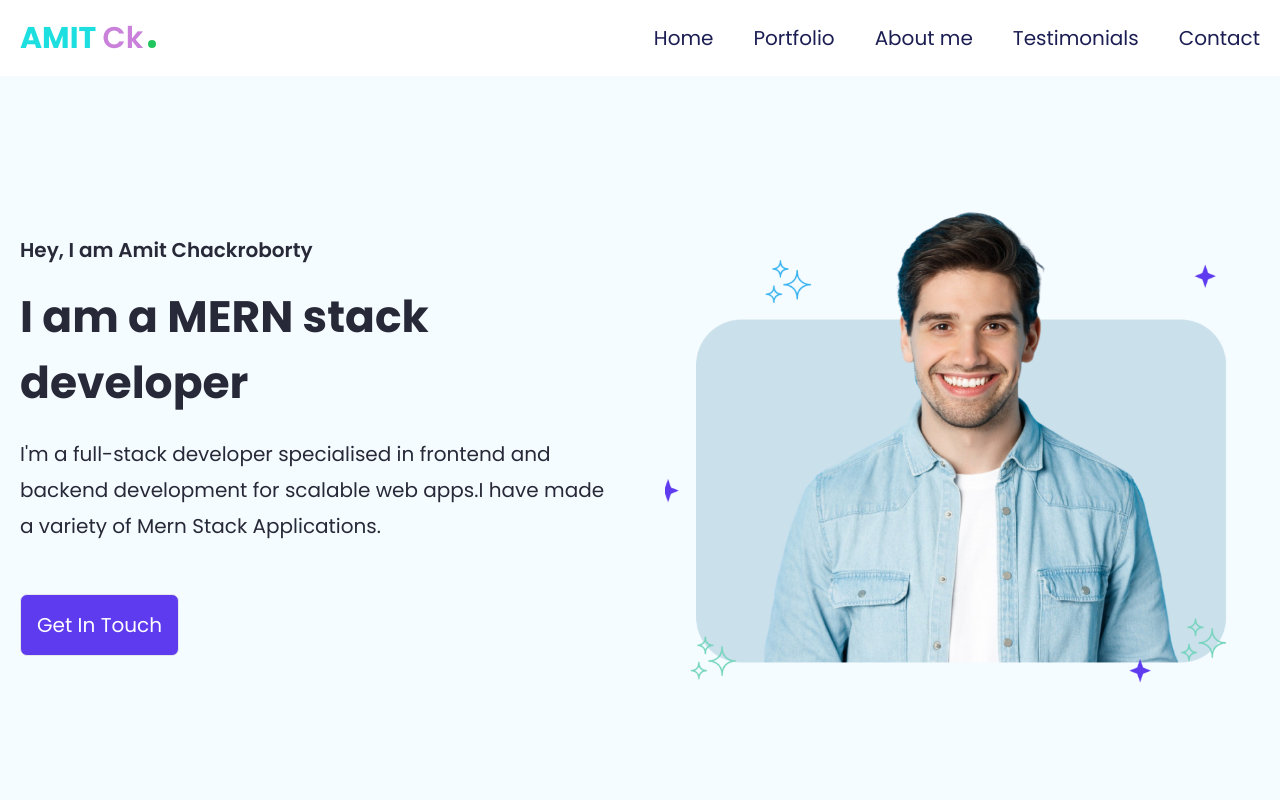
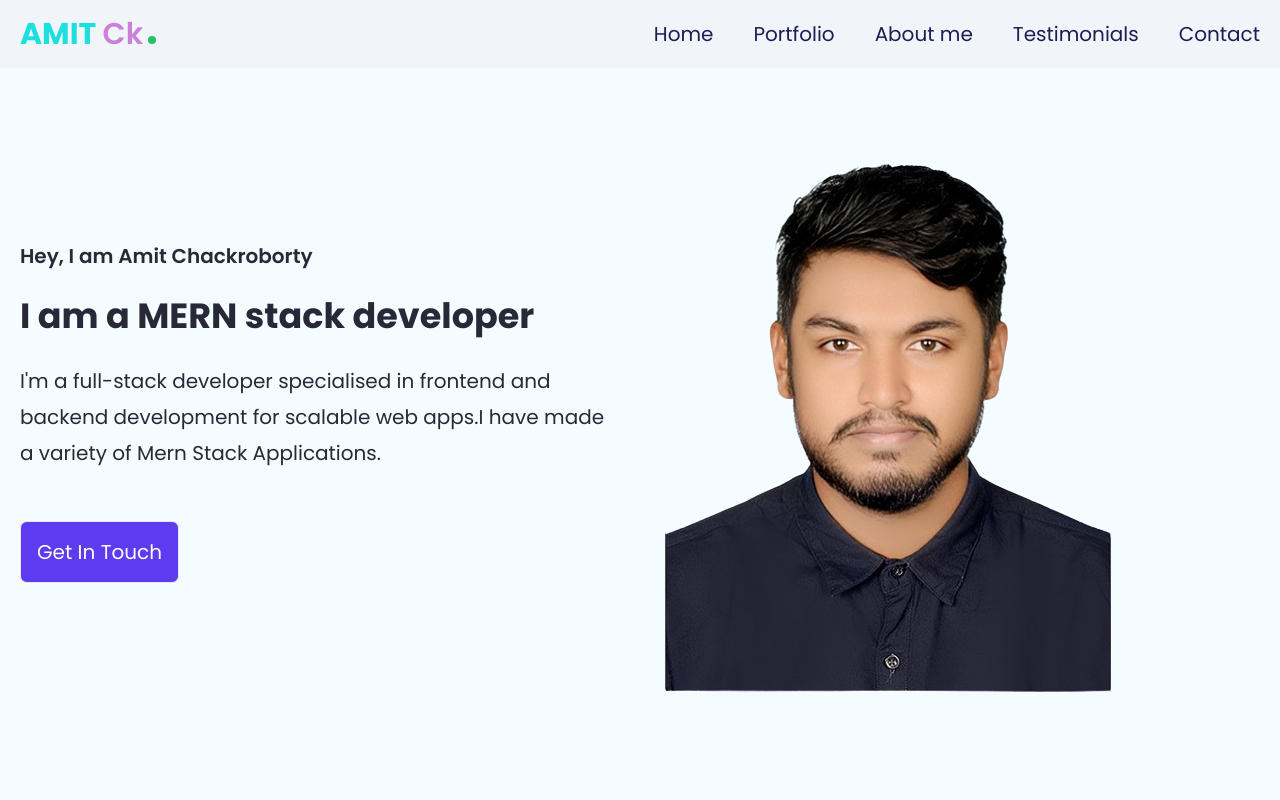
Before and after one commit to amitchackroborty04/Portfolio, a React (Vite) app: page / in a window 1280 px wide. Shown: the top 800 px of the page. Built offline with nearby package versions, Linux system fonts and the light colour scheme.

Commit message:
update data

```diff
--- a/package.json
+++ b/package.json
@@ -14,7 +14,8 @@
     "react": "^18.3.1",
     "react-dom": "^18.3.1",
     "react-icons": "^5.2.1",
-    "react-router-dom": "^6.24.0"
+    "react-router-dom": "^6.24.0",
+    "react-simple-typewriter": "^5.0.1"
   },
   "devDependencies": {
     "@types/react": "^18.3.3",
--- a/src/Components/Banner.jsx
+++ b/src/Components/Banner.jsx
@@ -3,20 +3,22 @@ import Continar from "./Continar";
 import Flex from "./Flex";
 import { Link } from "react-router-dom";
 
+
 const Banner = () => {
+
   return (
-    <section className="bg-[#F5FCFF] py-[133px]">
+    <section
+      data-aos="fade-up"
+      data-aos-duration="2000"
+      className="bg-[#F5FCFF] py-[133px]"
+    >
       <Continar>
         <Flex className="justify-between items-center flex-wrap lg:flex-nowrap gap-y-6">
-          <div
-            data-aos="fade-up"
-            data-aos-duration="2000"
-            className="w-full lg:w-[48%] text-center lg:text-left"
-          >
+          <div className="w-full lg:w-[48%] text-center lg:text-left">
             <h4 className="text-xl font-semibold text-[#282938] text-center lg:text-left">
               Hey, I am Amit Chackroborty
             </h4>
-            <h1 className="text-[35px] lg:text-[44px] font-bold text-[#282938] mt-5 text-center lg:text-left ">
+            <h1 className="text-[25px] lg:text-[35px] font-bold text-[#282938] mt-5 text-center lg:text-left ">
               I am a MERN stack developer
             </h1>
             <p className="text-base lg:text-[20px] font-normal text-[#282938] mt-5 text-center lg:text-left leading-9  ">
@@ -32,9 +34,8 @@ const Banner = () => {
               </Link>
             </div>
           </div>
-          <div  data-aos="fade-up"
-            data-aos-duration="2000" className=" wi-full lg:w-[48%] ">
-            <img src="banner.png" alt="banner" />
+          <div className=" wi-full lg:w-[48%]   ">
+            <img src="amit.png" alt="banner" />
           </div>
         </Flex>
       </Continar>
--- a/src/Components/ExpertiseItem.jsx
+++ b/src/Components/ExpertiseItem.jsx
@@ -2,7 +2,7 @@ import React from "react";
 
 const ExpertiseItem = ({ title, src }) => {
   return (
-    <div className="bg-[#F5FCFF]  shadow-xl hover:scale-95 duration-300 p-[32px]   ">
+    <div className="bg-[#F5FCFF]  shadow-xl hover:scale-95 duration-300 pt-3  h-[200px]   ">
       <div className="text-center flex justify-center ">
         <img className="w-[80px] h-[80px] bg-cover  rounded-full  " src={src} />
       </div>
--- a/src/Components/Navbar.jsx
+++ b/src/Components/Navbar.jsx
@@ -5,16 +5,28 @@ import { Link } from "react-router-dom";
 import { RiMenuLine } from "react-icons/ri";
 import { RxCross2 } from "react-icons/rx";
 
+
 const Navbar = () => {
+
   let [menu, setMemu] = useState(false);
 
   let handlemenu = () => {
     setMemu(!menu);
   };
+  let handlescrol = () => {
+    window.scroll({
+      top: 4400,
+
+      behavior: "smooth",
+    });
+    setMemu(false);
+  };
+
+
   return (
-    <nav className="py-5 ">
+    <nav className="py-4 fixed w-full z-50 bg-slate-100 ">
       <Continar>
-        <Flex className=" justify-between items-center">
+        <Flex className=" justify-between items-center ">
           <div className=" relative">
             <Link>
               <h1 className="text-xl lg:text-3xl font-bold text-[#1edfdf] cursor-pointer select-none">
@@ -42,7 +54,10 @@ const Navbar = () => {
               <li className="text-xl font-normal text-[#1C1E53] hover:scale-95 duration-200">
                 Home
               </li>
-              <li className="text-xl font-normal text-[#1C1E53] hover:scale-95 duration-200">
+              <li
+                onClick={handlescrol}
+                className="text-xl font-normal text-[#1C1E53] hover:scale-95 duration-200"
+              >
                 Portfolio
               </li>
               <li className="text-xl font-normal text-[#1C1E53] hover:scale-95 duration-200">
```
Also changed, not shown: public/amit.png (added), 1 other file (tests, documents, lock files or other folders).
